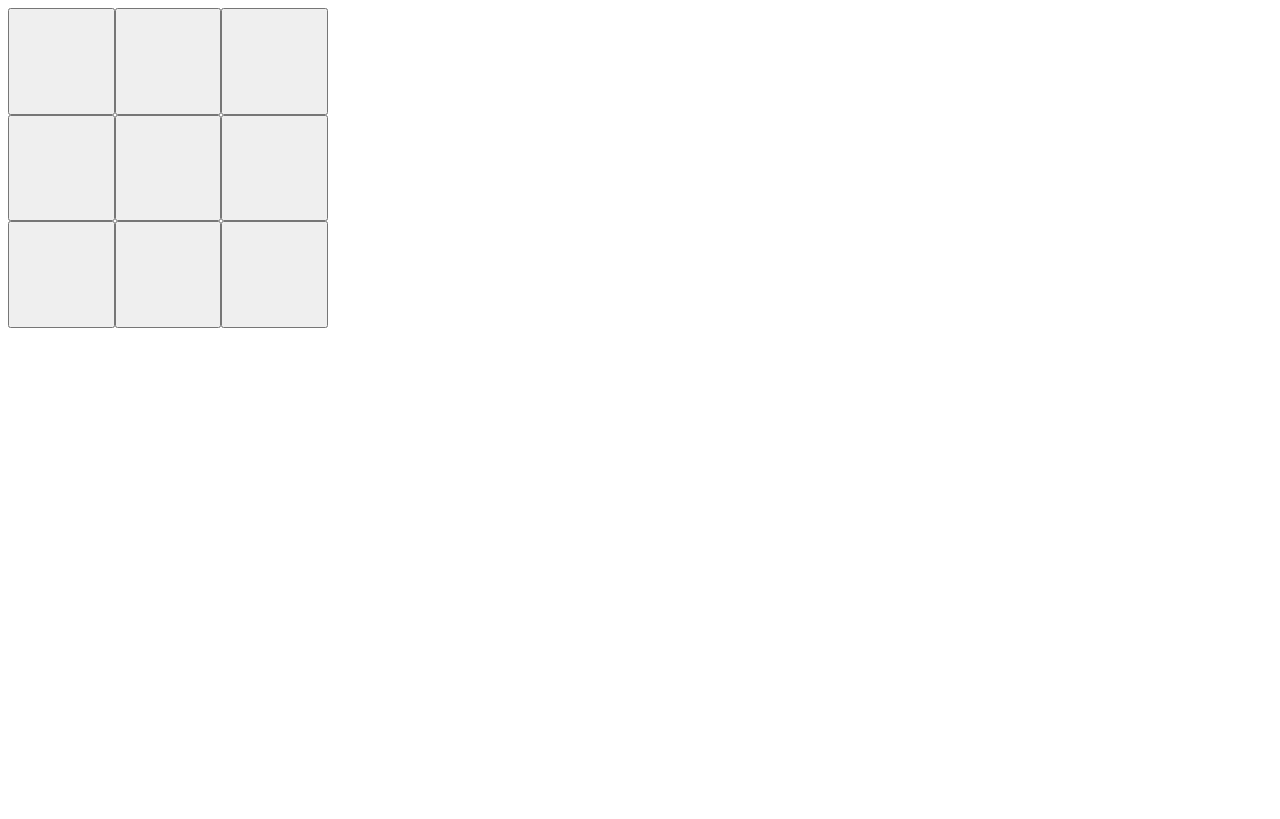
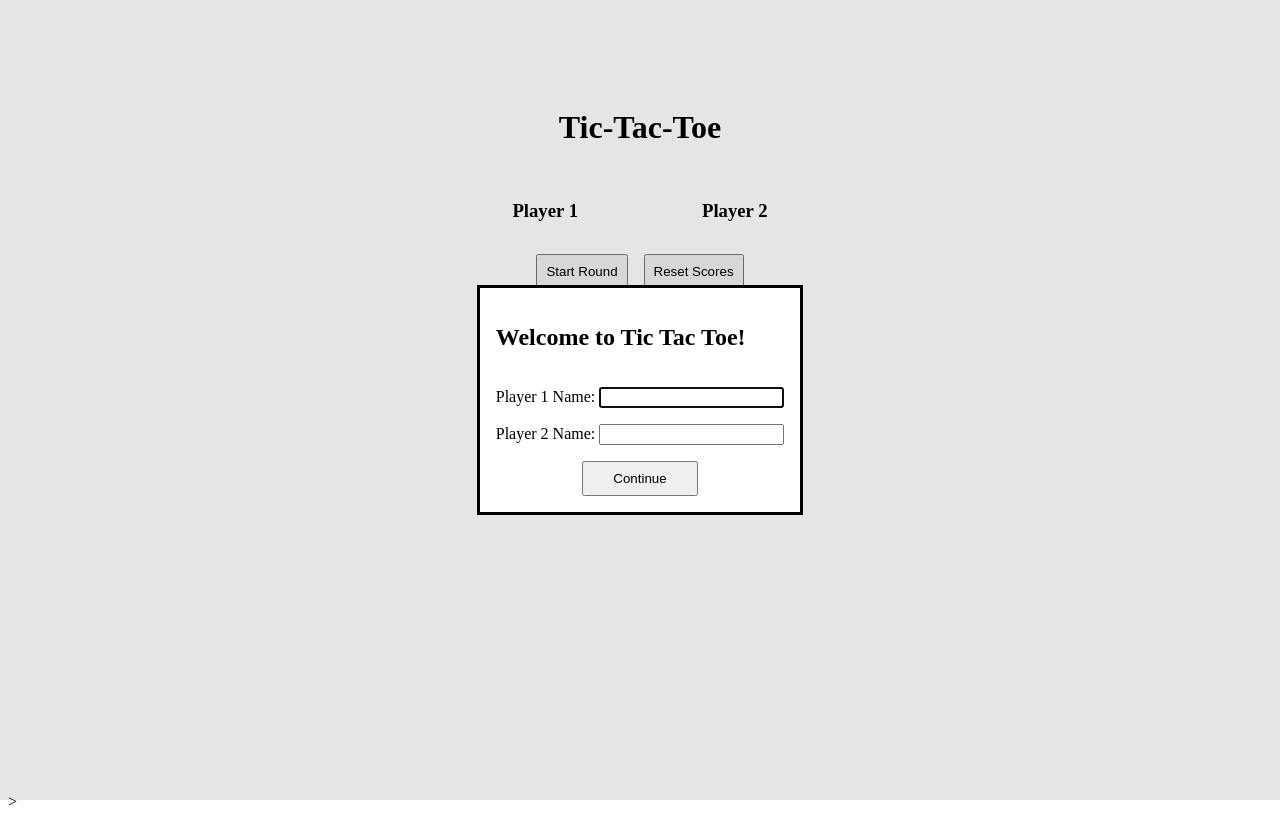
Before and after one commit to DaveyNavy/tic-tac-toe, a plain HTML site: page index.html in a window 1280 px wide. Drawn offline with Linux system fonts and the light colour scheme.

Commit message:
Allow player to input name, keep track of score

```diff
--- a/index.html
+++ b/index.html
@@ -8,9 +8,37 @@
     <link rel="stylesheet" href="./styles.css">
 </head>
 <body>
-    <div class="container">
+    <main>
+        <h1>Tic-Tac-Toe</h1>
+        <dialog>
+            <form>
+                <h2>Welcome to Tic Tac Toe!</h2>
+                <div>
+                    <label for="player1">Player 1 Name: </label>
+                    <input type="text" id="player1" name="player1">
+                </div>
+                <div>
+                    <label for="player1">Player 2 Name: </label>
+                    <input type="text" id="player2" name="player2">
+                </div>
+                <button type="submit">Continue</button>
+            </form>
+        </dialog>
 
-    </div>
-    </div>
+        <div class="names">
+            <h3 class="player1-name">Player 1</h3>
+            <h3 class="player2-name">Player 2</h3>
+        </div>
+
+        <div class="buttons">
+            <button class="start">Start Round</button>
+            <button class="resetScores">Reset Scores</button>
+        </div>
+
+        <div class="container">
+        </div>
+
+        <h2 class="result"></h2>
+    </main>>
 </body>
 </html>
--- a/scripts.js
+++ b/scripts.js
@@ -1,3 +1,44 @@
+const dialog = document.querySelector("dialog");
+dialog.showModal();
+
+const form = document.querySelector("form");
+let player1 = "Player 1";
+let player2 = "Player 2";
+const player1Name = document.querySelector(".player1-name");
+const player2Name = document.querySelector(".player2-name");
+
+form.addEventListener("submit", (e) => {
+    e.preventDefault();
+    const formData = new FormData(e.target);
+    const formProps = Object.fromEntries(formData);
+    player1 = formProps["player1"] == ""? player1 : formProps["player1"];
+    player2 = formProps["player2"] == ""? player2 : formProps["player2"];
+
+    player1Name.textContent = player1 + ": " + 0;
+    X.setName(player1);
+    player2Name.textContent = player2 + ": " + 0;
+    O.setName(player2);
+
+    dialog.close();
+})
+
+const startButton = document.querySelector(".start");
+let X = makePlayer('X', player1, player1Name);
+let O = makePlayer('O', player2, player2Name);
+startButton.addEventListener("click", () => {
+    gameBoard.restart();
+    currGame = playGame(X, O);
+    display.renderGameboard();
+})
+
+const resetScoresButton = document.querySelector(".resetScores");
+resetScoresButton.addEventListener("click", () => {
+    X.setScore(0);
+    O.setScore(0);
+})
+
+const results = document.querySelector(".result");
+
 const gameBoard = (function () {
     let board = [['.', '.', '.'], ['.', '.', '.'], ['.', '.', '.']];
 
@@ -16,8 +57,8 @@ const gameBoard = (function () {
             if (board[i][0] != '.' && board[i][0] == board[i][1] && board[i][1] == board[i][2]) {
                 return board[i][0];
             }
-            if (board[i][0] != '.' && board[0][i] == board[1][i] && board[1][i] == board[2][i]) {
-                return board[i][0];
+            if (board[0][i] != '.' && board[0][i] == board[1][i] && board[1][i] == board[2][i]) {
+                return board[0][i];
             }
         }
         if (board[0][0] != '.' && board[0][0] == board[1][1] && board[1][1] == board[2][2]) {
@@ -38,7 +79,12 @@ const gameBoard = (function () {
         return null;
     }
 
-    return { getBoard, placeMark, win };
+    const restart = () => {
+        board = [['.', '.', '.'], ['.', '.', '.'], ['.', '.', '.']];
+        results.textContent = "";
+    }
+
+    return { getBoard, placeMark, win, restart };
 })();
 
 const display = (function () {
@@ -53,7 +99,7 @@ const display = (function () {
                 button.setAttribute("data-index-number", currIndex);
                 currIndex++;
                 if (square != '.') {
-                    button.innerText = square;
+                    button.textContent = square;
                 }
                 button.addEventListener("click", () => {
                     currGame.getCurrPlayer().makeMove(Math.floor(button.dataset.indexNumber / 3), button.dataset.indexNumber % 3);
@@ -73,20 +119,43 @@ const display = (function () {
     return { renderGameboard, clear };
 })();
 
-function makePlayer(mark) {
+function makePlayer(mark, name, scoreText) {
     const playerMark = mark;
+    let score = 0;
+    let playerName = name;
+
     const makeMove = (i, j) => {
         if (gameBoard.placeMark(playerMark, i, j)) {
             display.renderGameboard();
-            if (gameBoard.win() != null) {
-                alert(gameBoard.win());
-            }
             currGame.togglePlayer();
         } else {
             alert("Illegal");
         }
+        if (gameBoard.win() != null) {
+            if (gameBoard.win() == 'X') {
+                results.textContent = player1 + " Wins!";
+            } else if (gameBoard.win() == 'O') {
+                results.textContent = player2 + " Wins!";
+            } else {
+                results.textContent = "Tie!";
+            }
+            if (gameBoard.win() != "Tie") {
+                score++;
+                scoreText.textContent = playerName + ": " + score;
+            }
+        }
     }
-    return { playerMark, makeMove };
+
+    const setScore = (newScore) => {
+        score = newScore;
+        scoreText.textContent = playerName + ": " + score;
+    }
+
+    const setName = (newName) => {
+        playerName = newName;
+    }
+
+    return { playerMark, makeMove, setScore, setName };
 }
 
 function playGame(player1, player2) {
@@ -98,7 +167,6 @@ function playGame(player1, player2) {
         } else {
             currPlayer = player1;
         }
-        console.log(currPlayer);
     }
 
     const getCurrPlayer = () => {
@@ -107,8 +175,3 @@ function playGame(player1, player2) {
 
     return { getCurrPlayer, togglePlayer }
 }
-
-let X = makePlayer('X');
-let O = makePlayer('O');
-let currGame = playGame(X, O);
-display.renderGameboard();
--- a/styles.css
+++ b/styles.css
@@ -1,3 +1,42 @@
+main {
+    display: flex;
+    flex-direction: column;
+    justify-content: center;
+    align-items: center;
+    gap: 2rem;
+    padding: 5rem;
+}
+
+form {
+    display: flex;
+    flex-direction: column;
+    gap: 1rem;
+}
+
+form > button {
+    width: 40%;
+    align-self: center;
+}
+
+.names {
+    display: flex;
+    gap: 3rem;
+    width: 30%;
+    justify-content: center;
+}
+
+.names > * {
+    flex: 1;
+    text-align: center;
+    margin: 0;
+    padding: 0;
+}
+
+.buttons {
+    display: flex;
+    gap: 1rem;
+}
+
 .container {
     display: grid;
     grid-template-columns: repeat(3, 1fr);
@@ -9,3 +48,7 @@
 .container > * {
     font-size: 3rem;
 }
+
+button {
+    padding: 0.5rem;
+}
```
